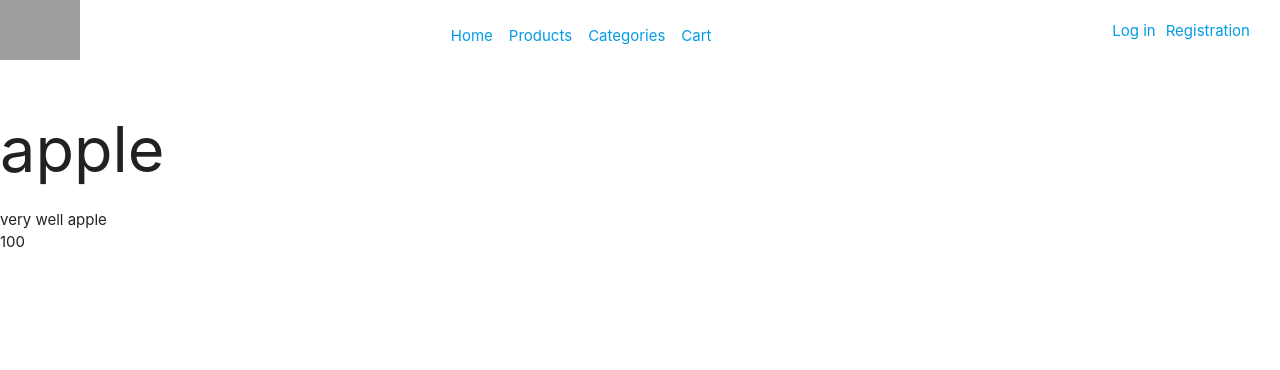
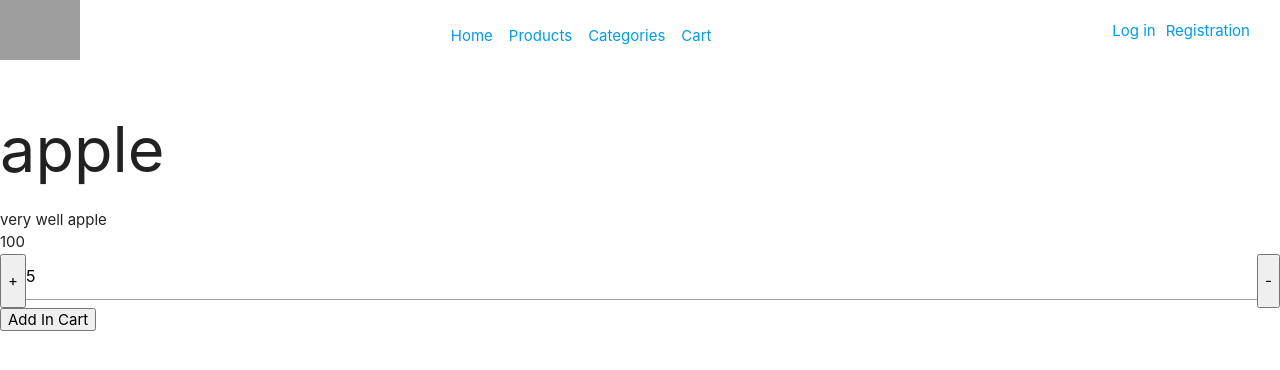
Before and after one commit to matcur/react-shop, a React (Create React App) app: page /products/1 in a window 1280 px wide. Shown: the top 370 px of the page. Built offline with nearby package versions, Linux system fonts and the light colour scheme; grey boxes are pictures that could not be loaded.

Commit message:
Добавил возможность добавить продукт в корзину

```diff
--- a/src/api/server.ts
+++ b/src/api/server.ts
@@ -46,51 +46,7 @@ const currentCart: ICart = {
   productSets: [
     {
       product: products[0],
-      count: 1,
-    },
-    {
-      product: products[1],
-      count: 2,
-    },
-    {
-      product: products[2],
-      count: 6,
-    },
-    {
-      product: products[3],
-      count: 1,
-    },
-    {
-      product: products[4],
-      count: 2,
-    },
-    {
-      product: products[5],
-      count: 6,
-    },
-    {
-      product: products[6],
-      count: 1,
-    },
-    {
-      product: products[7],
-      count: 2,
-    },
-    {
-      product: products[8],
-      count: 6,
-    },
-    {
-      product: products[9],
-      count: 1,
-    },
-    {
-      product: products[10],
-      count: 2,
-    },
-    {
-      product: products[11],
-      count: 6,
+      count: 5,
     },
   ]
 }
--- /dev/null
+++ b/src/components/common/counters/PositiveCounter.tsx
@@ -0,0 +1,36 @@
+import React, { useState } from 'react'
+
+interface IProps {
+  count: number
+  setCount: (value: number) => void
+}
+
+export const PositiveCounter: React.FC<IProps> = ({count, setCount}) => {
+  const canDecrease = count > 1
+  const increase = () => {
+    setCount(count + 1)
+  }
+  const tryDecrease = () => {
+    if (canDecrease)
+      setCount(count - 1)
+  }
+  const tryInput = (value: string) => {
+    const int = parseInt(value)
+    if (Number.isInteger(int)) {
+      setCount(int)
+    }
+  }
+
+  return (
+    <div className="product-counter">
+      <button onClick={increase}>+</button>
+      <input
+        className="counter-input"
+        value={count}
+        onChange={e => tryInput(e.target.value)}/>
+      <button
+        disabled={!canDecrease}
+        onClick={tryDecrease}>-</button>
+    </div>
+  )
+}
--- a/src/components/product/Details.tsx
+++ b/src/components/product/Details.tsx
@@ -1,8 +1,12 @@
 import React, { useState } from "react"
+import { useDispatch, useSelector } from "react-redux"
 import { useParams } from "react-router"
 import { Server } from "../../api/server"
-import { IProduct } from "../../models"
+import { ICartProductSet, IProduct } from "../../models"
 import { NotFound } from "../../pages/errors/NotFound"
+import { addProduct, selectSetByProductId } from "../../redux/slices/cartSlice"
+import { RootReducer } from "../../redux/store"
+import { PositiveCounter } from "../common/counters/PositiveCounter"
 
 interface IProps {
 }
@@ -10,17 +14,37 @@ interface IProps {
 export const Details: React.FC<IProps> = () => {
   const [product, setProduct] = useState<IProduct>()
   const [isLoaded, setIsLoaded] = useState(false)
+  const [count, setCount] = useState(1)
   const {id} = useParams<{id?: string | undefined}>()
+  const dispatch = useDispatch()
+  const cartSet = useSelector<RootReducer, ICartProductSet | undefined>(
+    state => selectSetByProductId(state, id)
+  )
 
   if (id === undefined)
     return <NotFound/>
 
+  const addInCart = () => {
+    if (product == undefined)
+      return
+
+    dispatch(addProduct({product, count}))
+  }
+  const loadProduct = () => {
+    if (cartSet == undefined) {
+      Server.getProductById(parseInt(id))
+            .then(res => setProduct(res))
+            .catch(rej => {})
+    } else {
+      setProduct(cartSet.product)
+      setCount(cartSet.count)
+    }
+
+    setIsLoaded(true)
+  }
+
   if (!isLoaded) {
-    Server.getProductById(parseInt(id))
-          .then(res => setProduct(res))
-          .catch(rej => {})
-
-    setIsLoaded(true);
+    loadProduct()
 
     return <NotFound/>
   }
@@ -30,6 +54,10 @@ export const Details: React.FC<IProps> = () => {
       <h1>{product?.name}</h1>
       <div>{product?.description}</div>
       <div>{product?.price}</div>
+      <PositiveCounter setCount={setCount} count={count}/>
+      <button onClick={addInCart}>
+        Add In Cart
+      </button>
     </div>
   )
 }
--- a/src/components/product/Paginate.tsx
+++ b/src/components/product/Paginate.tsx
@@ -1,4 +1,4 @@
-import React from 'react'
+import React, { useState } from 'react'
 import { Link } from 'react-router-dom'
 import { IProduct } from '../../models'
 import { BasePaginate } from '../pagination/BasePaginate'
--- a/src/index.css
+++ b/src/index.css
@@ -57,3 +57,11 @@ code {
   display: flex;
   flex-direction: column;
 }
+
+.product-counter {
+  display: flex;
+}
+
+.counter-input {
+  width: 20px;
+}
--- a/src/redux/slices/cartSlice.ts
+++ b/src/redux/slices/cartSlice.ts
@@ -1,6 +1,7 @@
 import { createSlice, PayloadAction } from '@reduxjs/toolkit'
 import { Server } from '../../api/server'
 import { ICartProductSet, IProduct } from '../../models'
+import { RootReducer } from '../store'
 
 interface IState {
   productSets: ICartProductSet[]
@@ -49,4 +50,11 @@ const slice = createSlice({
 
 export const { addProduct, removeProduct, increaseProductCount, decreaseProductCount } = slice.actions
 
+export const selectSetByProductId = (state: RootReducer, id: number | string | undefined) => {
+  if (id == undefined)
+    return undefined
+
+  return state.cart.productSets.find(s => s.product.id == id)
+}
+
 export const cartReducer = slice.reducer
```
